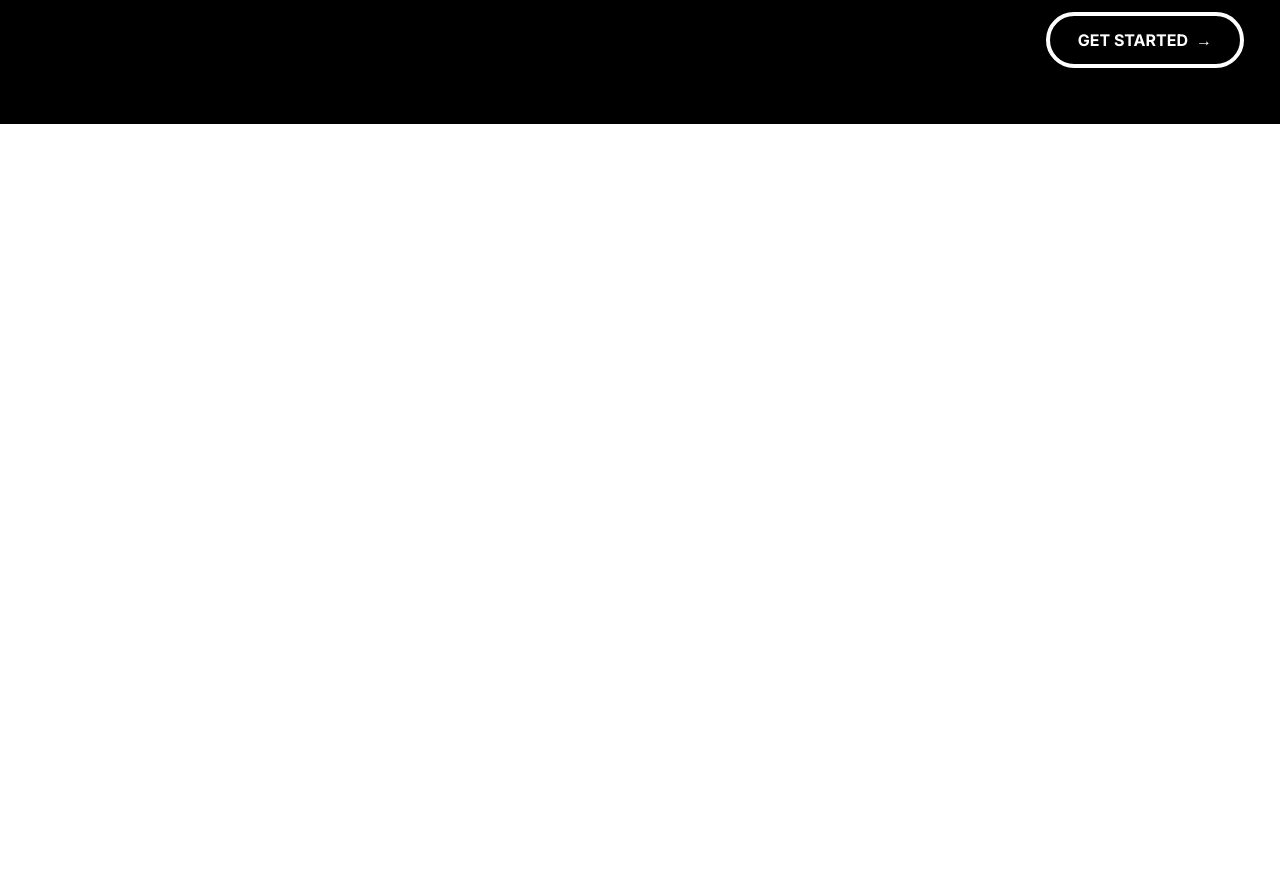
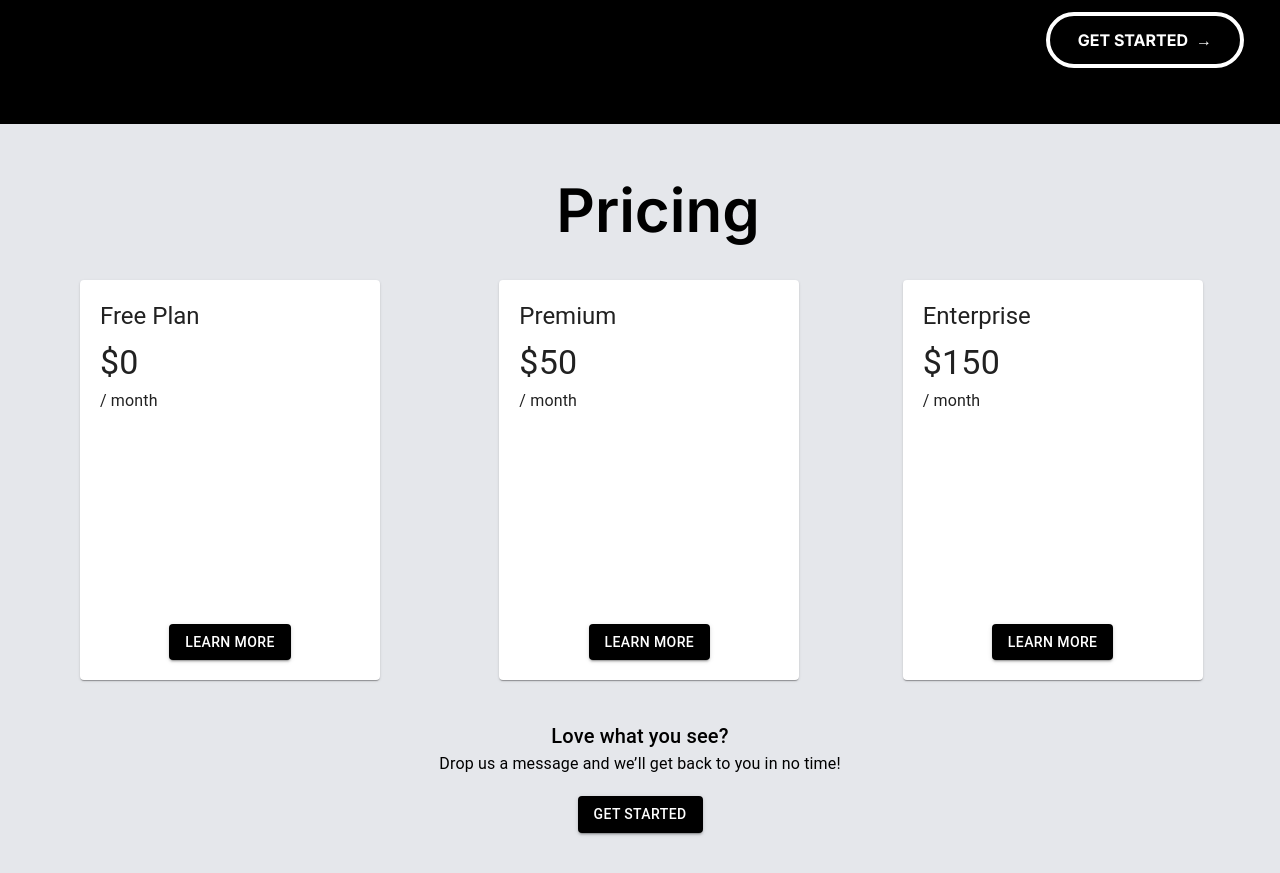
Before and after one commit to iamclintgeorge/CashCare, a Next.js app: page / in a window 1280 px wide. Shown: the part 2020-2893 px from the top of the page. Before the commit the page ends 2144 px from the top, so only its background shows below. Built offline with nearby package versions, Linux system fonts and the light colour scheme.

Commit message:
changes made in price section

```diff
--- /dev/null
+++ b/app/Sections/Pricing.js
@@ -0,0 +1,77 @@
+import React from 'react'
+import { Container, Grid, Card, CardContent, Typography, Button } from '@mui/material'
+
+const Pricing = () => {
+  return (
+    <>
+      <div className="bg-gray-200">
+      <h1 className="text-black text-6xl font-semibold pl-9 pt-14 flex justify-center">Pricing</h1>
+      <Container style={{padding: '40px'}}>
+               <Grid container spacing={3} justifyContent="center">
+                   <Grid item xs={12} sm={4}>
+
+                    {/* Old content  */}
+                       {/* <Card sx={{ height: '400px', width: '300px' }}>
+                           <CardContent>
+                               <Typography variant="h5">Free Plan</Typography>
+                               <Typography variant="h4">$0</Typography>
+                               <Typography>/ month</Typography>
+                               <Button variant="contained"  sx={{ backgroundColor: 'black', color: 'white', marginTop: '20px' }}>
+                                   Learn more
+                               </Button>
+                           </CardContent>
+                       </Card> */}
+
+
+
+                        <Card sx={{ height: '400px', width: '300px', display: 'flex', flexDirection: 'column', justifyContent: 'space-between', padding: '20px' }}>
+                            <div>
+                                <Typography variant="h5" sx={{ marginBottom: '10px' }}>Free Plan</Typography>
+                                <Typography variant="h4" sx={{ marginBottom: '5px' }}>$0</Typography>
+                                <Typography>/ month</Typography>
+                            </div>
+                            <Button variant="contained" sx={{ backgroundColor: 'black', color: 'white', marginTop: 'auto', alignSelf: 'center' }}>
+                                Learn more
+                            </Button>
+                        </Card>
+                   </Grid>
+                   <Grid item xs={12} sm={4}>
+                       <Card sx={{ height: '400px', width: '300px', marginLeft: '38px' , display: 'flex', flexDirection: 'column', justifyContent: 'space-between', padding: '20px' }}>
+                            <div>
+                               <Typography variant="h5" sx={{ marginBottom: '10px' }}>Premium</Typography>
+                               <Typography variant="h4" sx={{ marginBottom: '5px' }}>$50 </Typography>
+                              <Typography>/ month</Typography>
+                            </div>
+                               <Button variant="contained" sx={{ backgroundColor: 'black', color: 'white',  marginTop: 'auto', alignSelf: 'center' }}>
+                                   Learn more
+                               </Button>
+                       </Card>
+                   </Grid>
+                   <Grid item xs={12} sm={4}>
+                       <Card sx={{ height: '400px', width: '300px', marginLeft: '60px' , display: 'flex', flexDirection: 'column', justifyContent: 'space-between', padding: '20px'  }}>
+                            <div>
+                               <Typography variant="h5" sx={{ marginBottom: '10px' }}>Enterprise</Typography>
+                               <Typography variant="h4" sx={{ marginBottom: '5px' }}>$150</Typography>
+                               <Typography>/ month</Typography>
+                            </div>
+                               <Button variant="contained" sx={{ backgroundColor: 'black', color: 'white', marginTop: 'auto', alignSelf: 'center' }}>
+                                   Learn more
+                               </Button>
+                       </Card>
+                   </Grid>
+               </Grid>
+               <div style={{ textAlign: 'center', marginTop: '40px' }}>
+                   <Typography variant="h6">Love what you see?</Typography>
+                   <Typography>Drop us a message and we’ll get back to you in no time!</Typography>
+                   <Button variant="contained" sx={{ backgroundColor: 'black', color: 'white', marginTop: '20px' }}>
+                       Get started
+                   </Button>
+               </div>
+           </Container>
+    </div>
+
+    </>
+  )
+}
+
+export default Pricing
--- a/app/page.js
+++ b/app/page.js
@@ -1,6 +1,7 @@
 import Header from "./Components/Header";
 import Herosec from "./Sections/Herosec";
 import Whycashcare from "./Sections/Whycashcare";
+import Pricing from "./Sections/Pricing";
 
 export default function Home() {
   return (
@@ -8,6 +9,7 @@ export default function Home() {
       <Header />
       <Herosec />
       <Whycashcare />
+      <Pricing />
     </main>
   );
 }
```
Also changed, not shown: package.json (+9 -5 lines), 1 other file (tests, documents, lock files or other folders).
